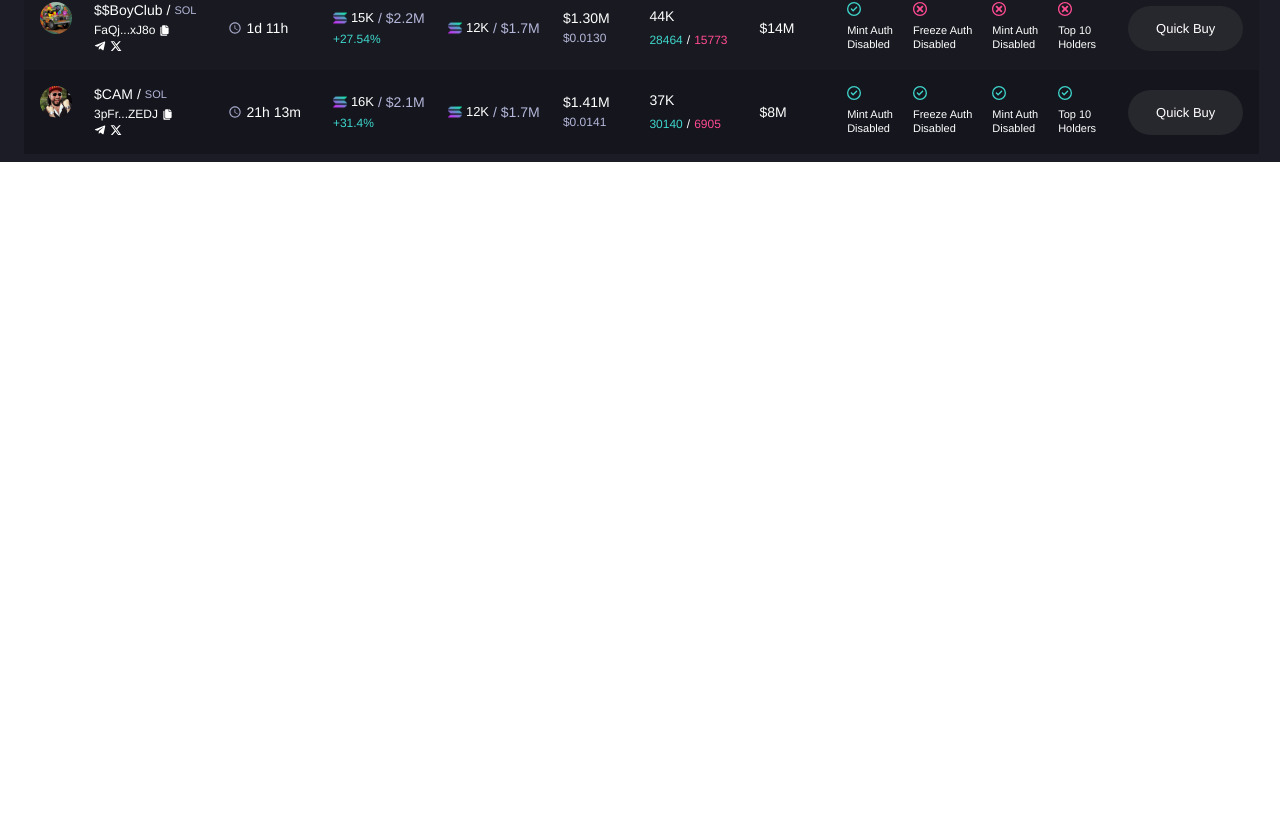
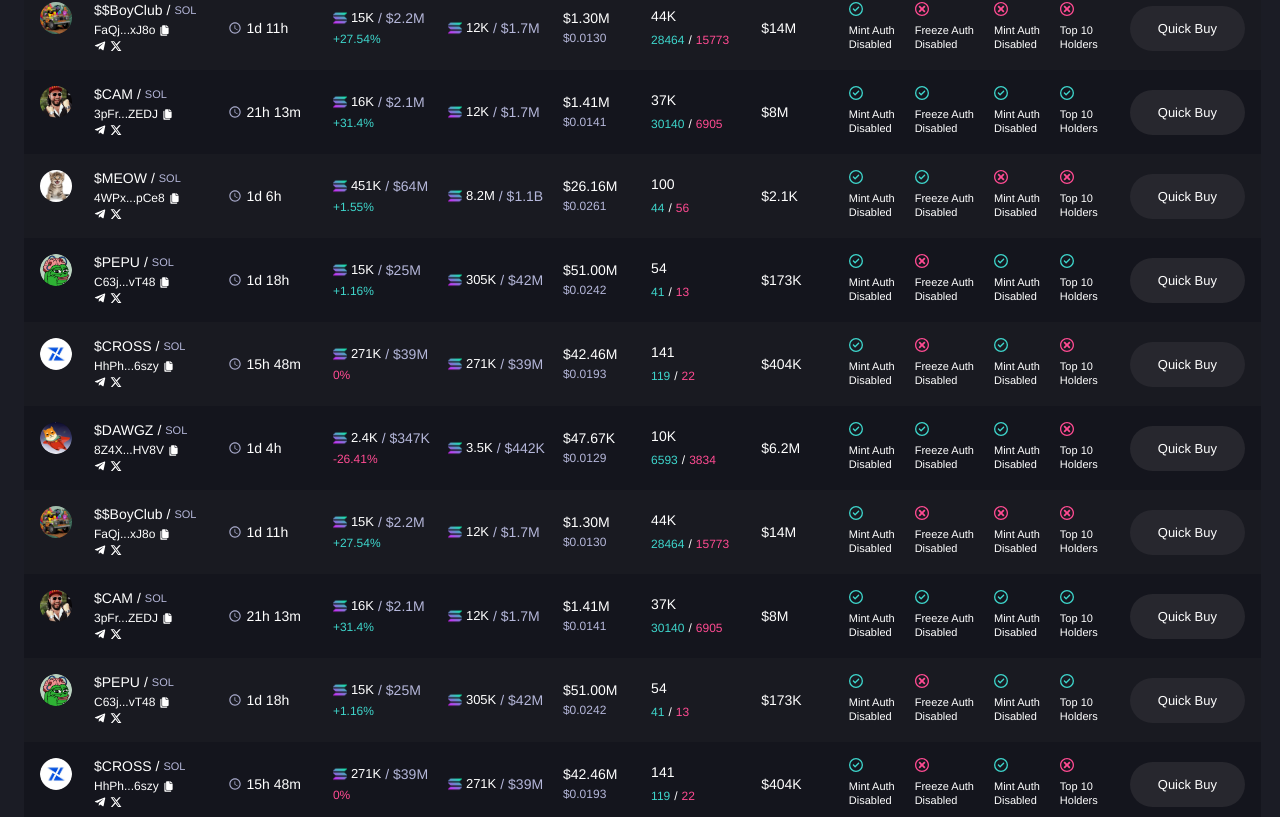
Before and after one commit to djd39448/photon-sol, a Next.js app: page /newpairs in a window 1280 px wide. Shown: the part 1103-1920 px from the top of the page. Before the commit the page ends 1265 px from the top, so only its background shows below. Built offline with nearby package versions, Linux system fonts and the light colour scheme.

Commit message:
fix responsive

```diff
--- a/components/PagesMetaHead.jsx
+++ b/components/PagesMetaHead.jsx
@@ -11,13 +11,13 @@ function PagesMetaHead({ title, keywords, description }) {
 			<meta name="description" content={description} />
 			<meta charSet="utf-8" />
 			<link rel="icon" href="/images/logo-light.svg" />
-			<title>Boston Innovations Corporation</title>
+			<title>Photon - Your Trusted Platform for Token Discovery & Trading</title>
 		</Head>
 	);
 }
 
 PagesMetaHead.defaultProps = {
-	title: 'Boston Innovations Corporation',
+	title: 'Photon - Your Trusted Platform for Token Discovery & Trading',
 	keywords: 'next.js, react, web, ui',
 	keywords: 'Simple and multi-page next.js and react application',
 };
--- a/components/shared/Chart.jsx
+++ b/components/shared/Chart.jsx
@@ -283,6 +283,248 @@ const Chart = () => {
       audit3: 1,
       audit4: 1,
     },
+    {
+      name: '$MEOW',
+      ava: ava1,
+      addr: '4WPxFy8tS3G7Ak7RA6ZYvetAGn7Z1AuEj6z2An49pCe8',
+      social: '2',
+      created: '1d 6h',
+      liquidity:'451K',
+      total: '$64M',
+      pro: '+1.55%',
+      liquidity1: '8.2M',
+      total1: '$1.1B',
+      cap: '$26.16M',
+      subcap: '$0.0261',
+      txns: '44',
+      txremain: '56',
+      txtotal: '100',
+      volume: '$2.1K',
+      audit1: 1,
+      audit2: 1,
+      audit3: 0,
+      audit4: 0,
+    },
+    {
+      name: '$PEPU',
+      ava: ava2,
+      addr: 'C63jk4qXXVoJgefvbv1d2nj9xonroQwHgpFA8Bn8vT48',
+      social: '2',
+      created: '1d 18h',
+      liquidity:'15K',
+      total: '$25M',
+      pro: '+1.16%',
+      liquidity1: '305K',
+      total1: '$42M',
+      cap: '$51.00M',
+      subcap: '$0.0242',
+      txns: '41',
+      txremain: '13',
+      txtotal: '54',
+      volume: '$173K',
+      audit1: 1,
+      audit2: 0,
+      audit3: 1,
+      audit4: 1,
+    },
+    {
+      name: '$CROSS',
+      ava: ava3,
+      addr: 'HhPhURTqLgc3ME6X1sLyyUWHRfZEdVxAfa9kSjbn6szy',
+      social: '2',
+      created: '15h 48m',
+      liquidity:'271K',
+      total: '$39M',
+      pro: '0%',
+      liquidity1: '271K',
+      total1: '$39M',
+      cap: '$42.46M',
+      subcap: '$0.0193',
+      txns: '119',
+      txremain: '22',
+      txtotal: '141',
+      volume: '$404K',
+      audit1: 1,
+      audit2: 0,
+      audit3: 1,
+      audit4: 0,
+    },
+    {
+      name: '$DAWGZ',
+      ava: ava4,
+      addr: '8Z4XGjq97FdJSLSYU3NEx39sowGrk171hAmsJ13oHV8V',
+      social: '2',
+      created: '1d 4h',
+      liquidity:'2.4K',
+      total: '$347K',
+      pro: '-26.41%',
+      liquidity1: '3.5K',
+      total1: '$442K',
+      cap: '$47.67K',
+      subcap: '$0.0129',
+      txns: '6593',
+      txremain: '3834',
+      txtotal: '10K',
+      volume: '$6.2M',
+      audit1: 1,
+      audit2: 1,
+      audit3: 1,
+      audit4: 0,
+    },
+    {
+      name: '$$BoyClub',
+      ava: ava5,
+      addr: 'FaQj5WonnG9sTh3JehRuMm89JaYdjJQnsvrYcrvUxJ8o',
+      social: '2',
+      created: '1d 11h',
+      liquidity:'15K',
+      total: '$2.2M',
+      pro: '+27.54%',
+      liquidity1: '12K',
+      total1: '$1.7M',
+      cap: '$1.30M',
+      subcap: '$0.0130',
+      txns: '28464',
+      txremain: '15773',
+      txtotal: '44K',
+      volume: '$14M',
+      audit1: 1,
+      audit2: 0,
+      audit3: 0,
+      audit4: 0,
+    },
+    {
+      name: '$CAM',
+      ava: ava6,
+      addr: '3pFrySeAePHktR33UKbD9cAJbcVbn2gs4chWji9oZEDJ',
+      social: '2',
+      created: '21h 13m',
+      liquidity:'16K',
+      total: '$2.1M',
+      pro: '+31.4%',
+      liquidity1: '12K',
+      total1: '$1.7M',
+      cap: '$1.41M',
+      subcap: '$0.0141',
+      txns: '30140',
+      txremain: '6905',
+      txtotal: '37K',
+      volume: '$8M',
+      audit1: 1,
+      audit2: 1,
+      audit3: 1,
+      audit4: 1,
+    },
+    {
+      name: '$PEPU',
+      ava: ava2,
+      addr: 'C63jk4qXXVoJgefvbv1d2nj9xonroQwHgpFA8Bn8vT48',
+      social: '2',
+      created: '1d 18h',
+      liquidity:'15K',
+      total: '$25M',
+      pro: '+1.16%',
+      liquidity1: '305K',
+      total1: '$42M',
+      cap: '$51.00M',
+      subcap: '$0.0242',
+      txns: '41',
+      txremain: '13',
+      txtotal: '54',
+      volume: '$173K',
+      audit1: 1,
+      audit2: 0,
+      audit3: 1,
+      audit4: 1,
+    },
+    {
+      name: '$CROSS',
+      ava: ava3,
+      addr: 'HhPhURTqLgc3ME6X1sLyyUWHRfZEdVxAfa9kSjbn6szy',
+      social: '2',
+      created: '15h 48m',
+      liquidity:'271K',
+      total: '$39M',
+      pro: '0%',
+      liquidity1: '271K',
+      total1: '$39M',
+      cap: '$42.46M',
+      subcap: '$0.0193',
+      txns: '119',
+      txremain: '22',
+      txtotal: '141',
+      volume: '$404K',
+      audit1: 1,
+      audit2: 0,
+      audit3: 1,
+      audit4: 0,
+    },
+    {
+      name: '$DAWGZ',
+      ava: ava4,
+      addr: '8Z4XGjq97FdJSLSYU3NEx39sowGrk171hAmsJ13oHV8V',
+      social: '2',
+      created: '1d 4h',
+      liquidity:'2.4K',
+      total: '$347K',
+      pro: '-26.41%',
+      liquidity1: '3.5K',
+      total1: '$442K',
+      cap: '$47.67K',
+      subcap: '$0.0129',
+      txns: '6593',
+      txremain: '3834',
+      txtotal: '10K',
+      volume: '$6.2M',
+      audit1: 1,
+      audit2: 1,
+      audit3: 1,
+      audit4: 0,
+    },
+    {
+      name: '$$BoyClub',
+      ava: ava5,
+      addr: 'FaQj5WonnG9sTh3JehRuMm89JaYdjJQnsvrYcrvUxJ8o',
+      social: '2',
+      created: '1d 11h',
+      liquidity:'15K',
+      total: '$2.2M',
+      pro: '+27.54%',
+      liquidity1: '12K',
+      total1: '$1.7M',
+      cap: '$1.30M',
+      subcap: '$0.0130',
+      txns: '28464',
+      txremain: '15773',
+      txtotal: '44K',
+      volume: '$14M',
+      audit1: 1,
+      audit2: 0,
+      audit3: 0,
+      audit4: 0,
+    },
+    {
+      name: '$CAM',
+      ava: ava6,
+      addr: '3pFrySeAePHktR33UKbD9cAJbcVbn2gs4chWji9oZEDJ',
+      social: '2',
+      created: '21h 13m',
+      liquidity:'16K',
+      total: '$2.1M',
+      pro: '+31.4%',
+      liquidity1: '12K',
+      total1: '$1.7M',
+      cap: '$1.41M',
+      subcap: '$0.0141',
+      txns: '30140',
+      txremain: '6905',
+      txtotal: '37K',
+      volume: '$8M',
+      audit1: 1,
+      audit2: 1,
+      audit3: 1,
+      audit4: 1,
+    },
     // Add more data objects as needed
   ];
 
@@ -320,7 +562,7 @@ const Chart = () => {
                       <div className="flex items-center gap-x-3">
                         <button className="flex items-center gap-x-2">
                           <span>MKT CAP</span>
-                          <HiMiniInformationCircle />
+                          <HiMiniInformationCircle style={{width: '20px', height: 'auto'}}/>
                         </button>
                       </div>
                     </th>
--- a/components/ui/tabs/tab-nav/index.jsx
+++ b/components/ui/tabs/tab-nav/index.jsx
@@ -1,7 +1,7 @@
 import React from "react";
 import * as cn from "classnames";
 
-const TabNav = ({ text, isActive, click }) => {
+const TabNav = ({ text, isActive, click,avatar}) => {
   return (
     <button
       className={cn({
--- a/pages/memescope.jsx
+++ b/pages/memescope.jsx
@@ -27,11 +27,14 @@ export default function Home() {
   };
   const [watch, setWatch] = useState(false);
   return (
-    <div className="m-3 pb-5">
+    <div className="m-3 pb-5 min-h-[100vh] ">
       {watch === true ? (
-        <div style = {{marginLeft: -10, marginRight: -10}}className="ml-4 px-5 p-2 border-y-2 border-[#36363F] text-[#b5b7da] mb-3 flex items-center">
-          <img src="/images/starblue.svg" /> &nbsp;
-          WATCHING &nbsp;<span className="text-[#8e9dff]">LUCKY</span> &nbsp;$4.1K
+        <div
+          style={{ marginLeft: -10, marginRight: -10 }}
+          className="ml-4 px-5 p-2 border-y-2 border-[#36363F] text-[#b5b7da] mb-3 flex items-center"
+        >
+          <img src="/images/starblue.svg" /> &nbsp; WATCHING &nbsp;
+          <span className="text-[#8e9dff]">LUCKY</span> &nbsp;$4.1K
         </div>
       ) : (
         ""
@@ -40,14 +43,19 @@ export default function Home() {
       <div className="flex flex-col-reverse lg:flex-row lg:space-x-4 space-y-4 lg:space-y-0 ">
         <div className="bg-[#24252e] text-white  w-full rounded-lg">
           <div className="px-5 py-5 flex justify-between">
-            <div className="flex items-center">
-              <span className="text-[16px] font-bold mr-2">BACK FROM HELL</span>
+            <div className="flex lg:flex-row flex-col items-center">
+              <div className="flex lg:mb-0 mb-2">
+                <span className="text-[16px] font-bold mr-2">
+                  BACK FROM HELL
+                </span>
                 <img
                   style={{ boxShadow: "0 0 4px 0 rgba(84, 211, 143, .66)" }}
-                className="mr-10 rounded-full border-2 border-[#0e8748] w-[25px] h-[25px] p-1"
+                  className="lg:mr-10 rounded-full border-2 border-[#0e8748] w-[25px] h-[25px] p-1"
                   src="https://photon-sol.tinyastro.io/assets/pump-045f4b7aabe5dff1e2a9030448611760f6bd84d3e2669a20d7df7828b0febccc.png"
                 />
-              <span className="text-[#8e9dff] flex items-center px-4 border-r-2 border-[#36363F]">
+              </div>
+              <div className="flex">
+                <span className="text-[#8e9dff] flex items-center pr-4 lg:px-4 border-r-2 border-[#36363F]">
                   Token&nbsp;
                   <HiMiniClipboardDocument />
                 </span>
@@ -56,16 +64,17 @@ export default function Home() {
                   <HiMiniClipboardDocument />
                 </span>
               </div>
-            <div className="flex">
-              <div className="flex items-center mr-5 ">
+            </div>
+            <div className="flex items-center">
+              <div className="flex items-center mt-1 mr-5 hidden lg:block ">
                 <button
                   onClick={toggleSwitchOurlier}
-                  className={`relative inline-flex items-center h-3 rounded-full w-8 transition-colors duration-300 ${
+                  className={`relative inline-flex  items-center h-3 rounded-full w-8 transition-colors duration-300 ${
                     outlier ? "bg-[#6A60E8]" : "bg-gray-400"
                   }`}
                 >
                   <span
-                    className={`inline-block w-5 h-5 transform bg-white rounded-full transition-transform duration-300 ${
+                    className={`inline-block w-5 h-5 transform bg-white  rounded-full transition-transform duration-300 ${
                       outlier ? "translate-x-4" : "translate-x-0"
                     }`}
                   />
```
Also changed, not shown: components/Deposit.jsx (+48 -33 lines), components/Withdraw.jsx (+9 -12 lines). Lines whose indentation alone changed are shown as unchanged.
